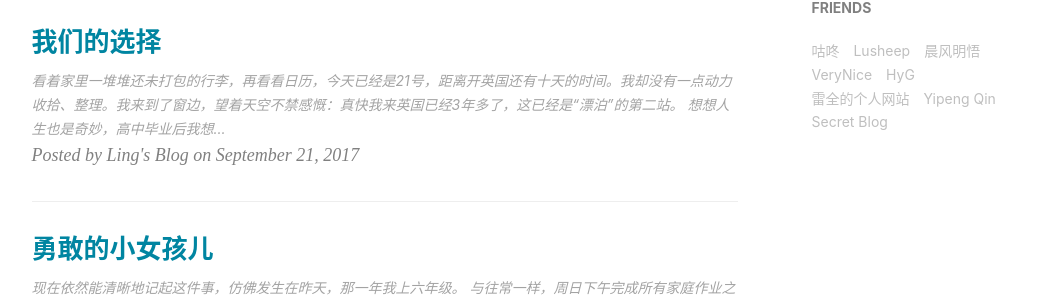
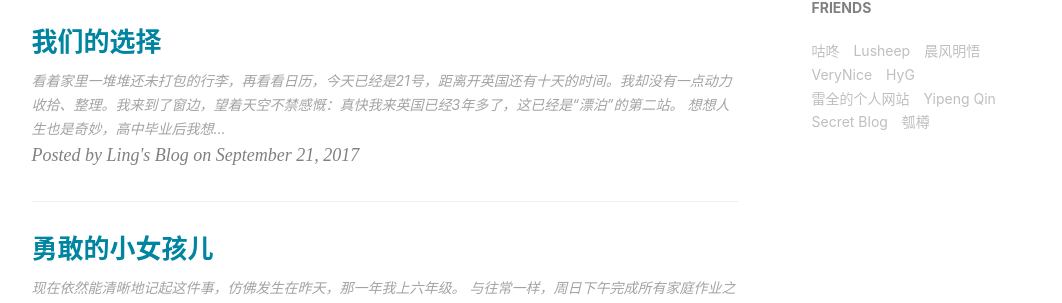
Before and after one commit to LingLinyp/LingLinyp.github.io, a Jekyll site: the page built from index.html, in a window 1280 px wide and 900 px high, scrolled down 940 px. Shown: the part 147-450 px from the top of the window, without its empty margins (136-1198 px from the left). Built offline with Jekyll 4.4.1, drawn with Linux system fonts in a browser that asks for light colours; the list of posts is cut into pages by our own code; comment, search, counter and statistics services are not loaded.

Commit message:
add_friend

```diff
--- a/_config.yml
+++ b/_config.yml
@@ -94,6 +94,10 @@ friends: [
 
        title: "Secret Blog",
        href: "https://blog.isecret.vip/"
+     },{
+
+       title: "瓠樽",
+       href: "https://blog.dylanwu.space/"
      }
 
 ]
```
